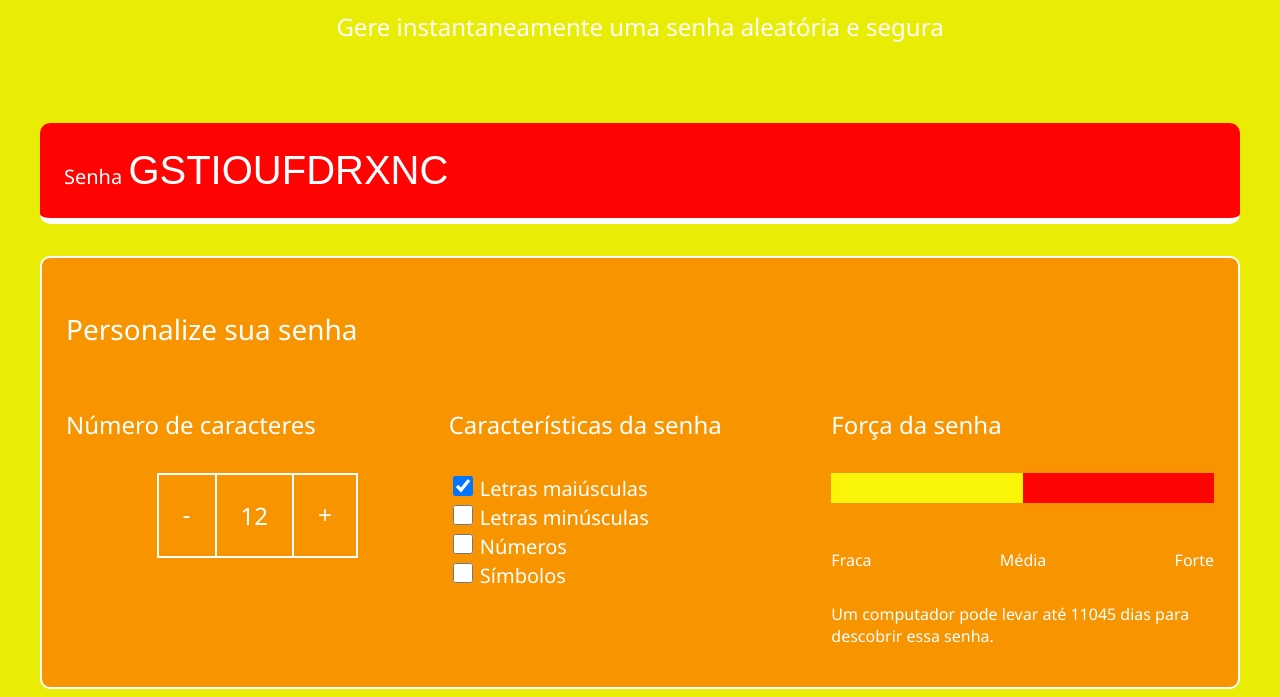
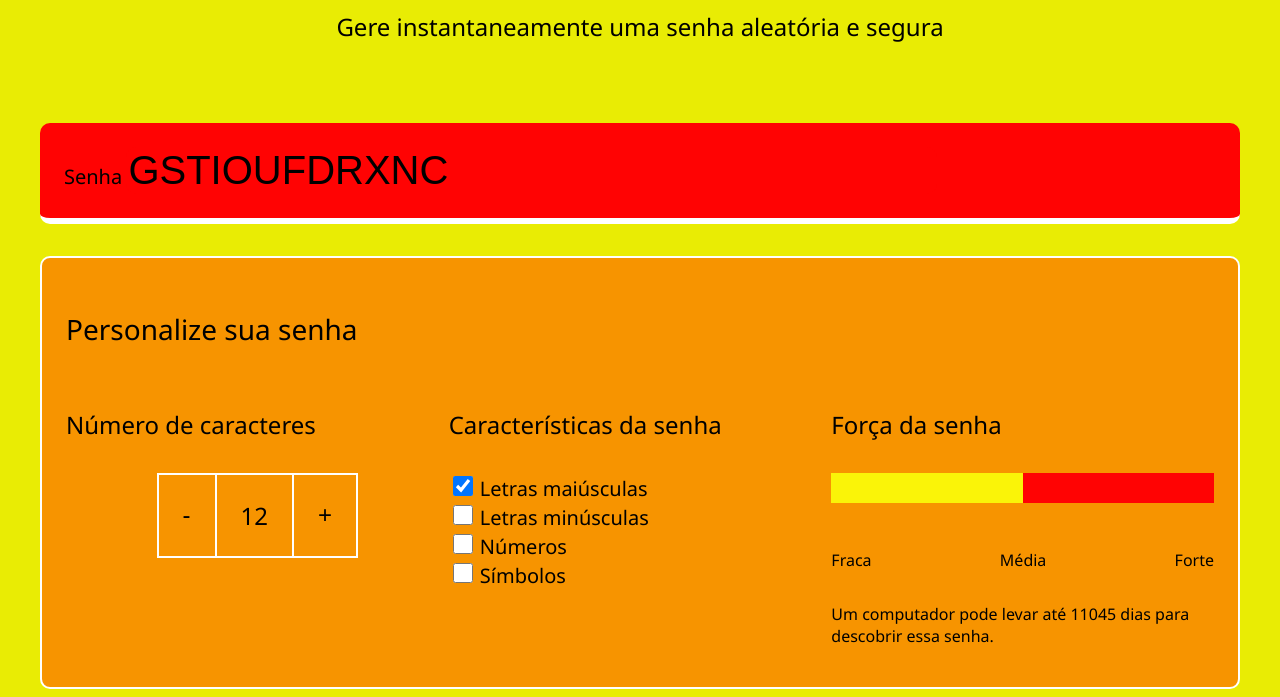
Before and after one commit to cherry4n4/3ano-2tri-, a plain HTML site: page index.html in a window 1280 px wide. Shown: the part 211-908 px from the top of the page. Drawn offline with Linux system fonts and the light colour scheme; a web font is replaced by a local one.

Commit message:
Update style.css

```diff
--- a/style.css
+++ b/style.css
@@ -1,7 +1,7 @@
 
 
 :root {
-    --branco: white;
+    --branco: black;
     --cor-de-fundo: #e9ec04;
     --fundo-senha: #ff0303;
     --fundo-texto: #f79400;
```
